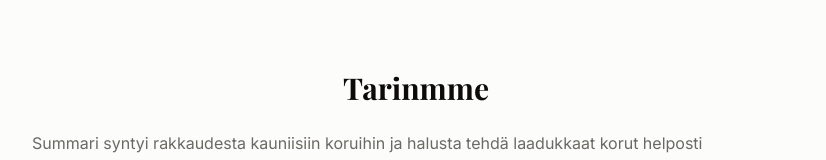
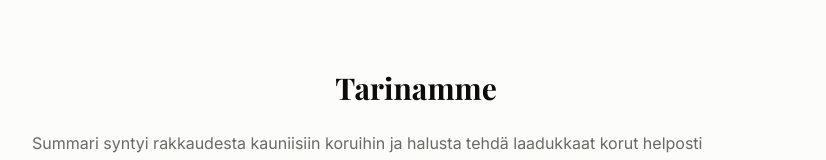
Before and after one commit to joonaskoskinen/summariprints, a Next.js app: page /about in a window 1280 px wide. Shown: the part 454-614 px from the top of the page, without its empty margins (224-1050 px from the left). Built offline with nearby package versions, Linux system fonts and the light colour scheme; a web font is replaced by a local one.

Commit message:
Update page.tsx

```diff
--- a/app/about/page.tsx
+++ b/app/about/page.tsx
@@ -32,7 +32,7 @@ export default function AboutPage() {
       <section className="py-20 md:py-24">
         <div className="container mx-auto px-4 md:px-6">
           <div className="mx-auto max-w-3xl">
-            <h2 className="font-serif text-3xl font-bold mb-6 text-center">Tarinmme</h2>
+            <h2 className="font-serif text-3xl font-bold mb-6 text-center">Tarinamme</h2>
             <div className="space-y-4 text-muted-foreground leading-relaxed">
               <p>
                 Summari syntyi rakkaudesta kauniisiin koruihin ja halusta tehdä laadukkaat korut helposti
```
